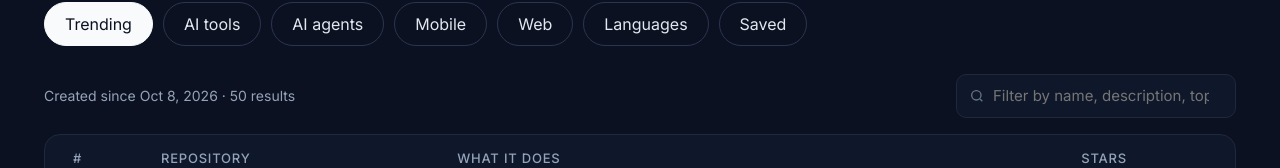
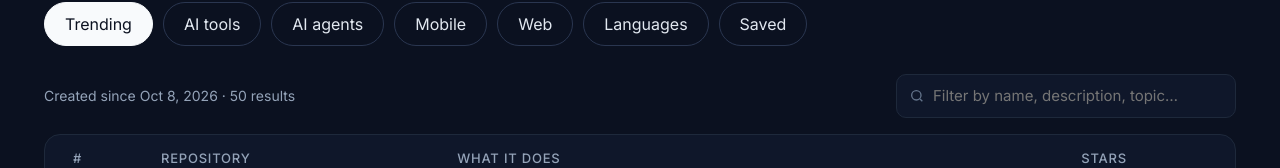
Before and after one commit to dab246/github-stars-radar, a plain HTML site: page site/index.html in a window 1280 px wide. Shown: the part 125-293 px from the top of the page. Drawn offline with Linux system fonts and the light colour scheme.

```diff
--- a/site/styles.css
+++ b/site/styles.css
@@ -148,7 +148,7 @@ a { color: inherit; text-decoration: none; }
   border: 1px solid var(--line);
   border-radius: 10px;
   padding: 0 12px;
-  min-width: 280px;
+  min-width: 340px;
 }
 .search:focus-within { border-color: var(--dim); }
 .search svg { width: 16px; height: 16px; fill: none; stroke: var(--dim); stroke-width: 2; }
```
Also changed, not shown: docs/screenshot-desktop.png (added), docs/screenshot-mobile.png (added), 9 other files.
